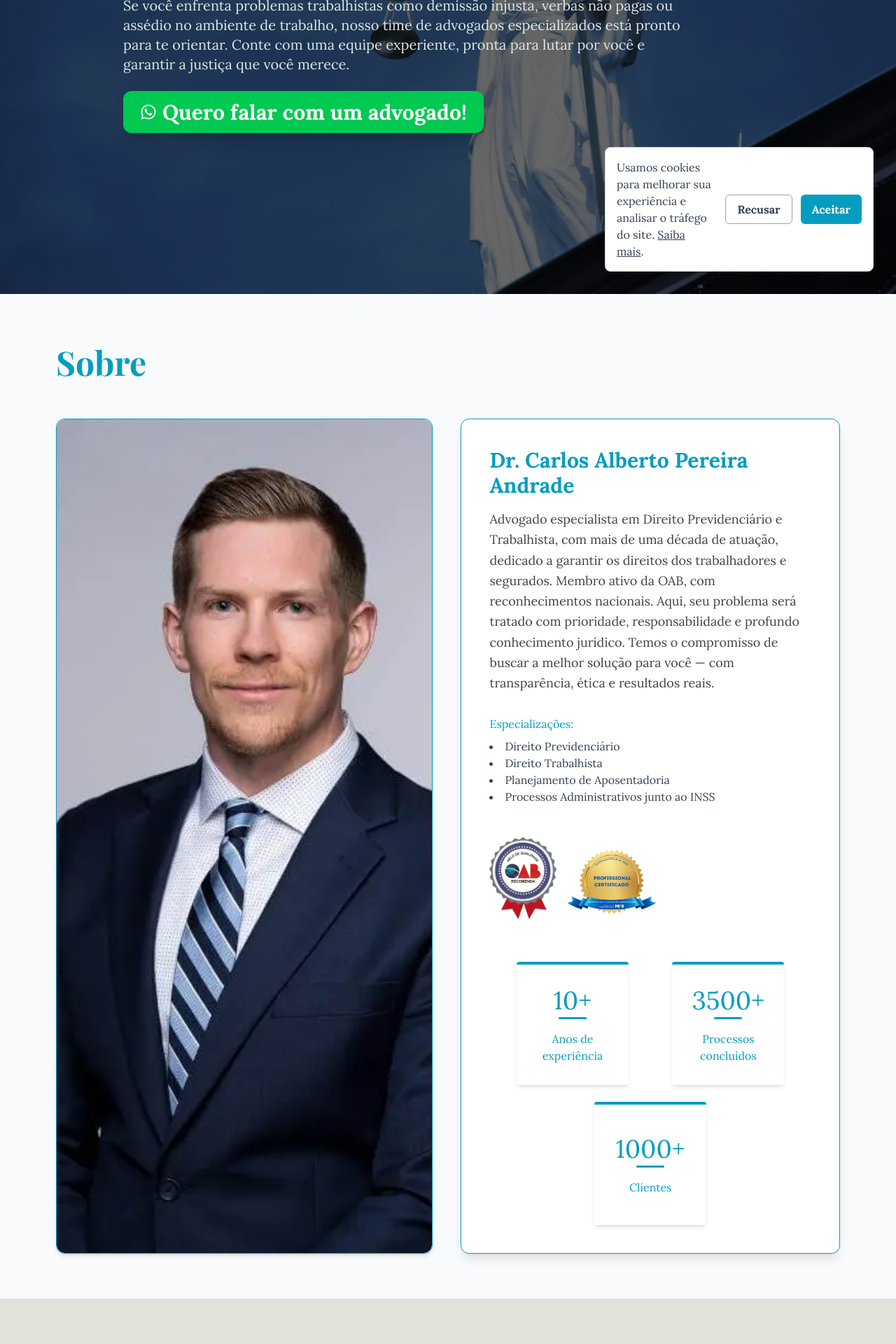
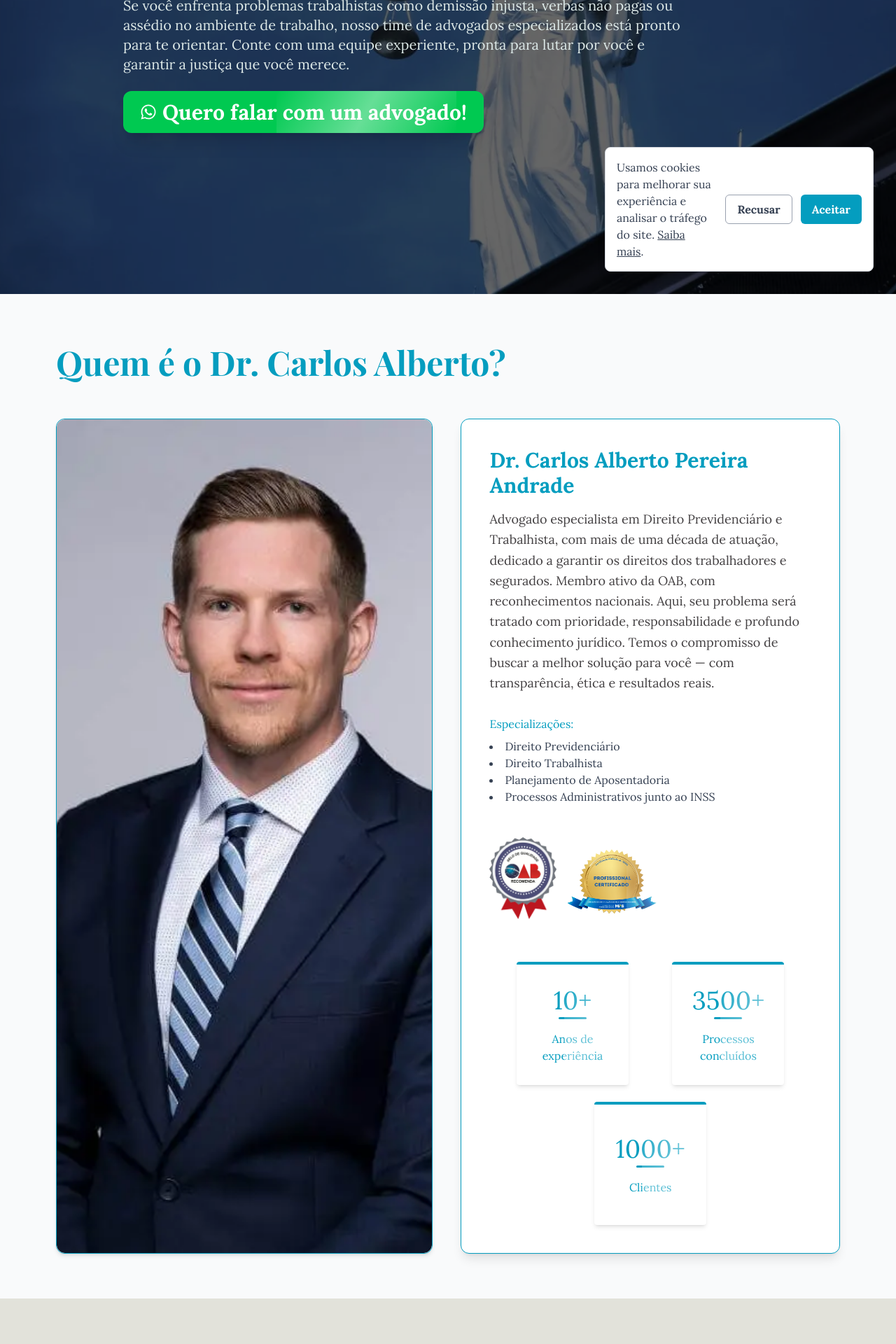
Before and after one commit to emanuelbrits/capa, a Next.js app: page / in a window 1280 px wide. Shown: the part 380-2300 px from the top of the page at 70% size. Built offline with nearby package versions, Linux system fonts and the light colour scheme.

Commit message:
feat: Redesignes testimonials component

```diff
--- a/src/app/components/FAQ/FAQ.tsx
+++ b/src/app/components/FAQ/FAQ.tsx
@@ -91,9 +91,9 @@ export default function FAQ() {
           visible: { x: 0, opacity: 1 },
         }}
         transition={{ duration: 0.7, ease: "easeOut" }}
-        className="text-3xl md:text-5xl font-extrabold text-center pt-16 px-6 md:px-20 font-playfair text-[var(--blackPanther)]"
+        className="text-3xl md:text-5xl font-extrabold text-center pt-16 px-6 md:px-20 font-playfair text-[var(--oceanBlue)]"
       >
-        Dúvidas Frequentes <br /> <span className="text-4xl md:text-6xl"><span className="font-extralight">Respostas dos Nossos</span> Especialistas</span>
+        Dúvidas Frequentes <br /> <span className="text-4xl md:text-6xl"><span className="font-extralight text-[var(--blackPanther)]">Respostas dos Nossos</span> Especialistas</span>
       </motion.h2>
 
       <div className="px-4 py-16 md:py-20">
--- a/src/app/components/about/about.tsx
+++ b/src/app/components/about/about.tsx
@@ -35,7 +35,7 @@ export default function About() {
         transition={{ duration: 0.8, ease: "easeOut" }}
         className="text-3xl md:text-5xl font-extrabold font-playfair text-[var(--oceanBlue)] leading-snug mb-12"
       >
-        Sobre
+        Quem é o Dr. Carlos Alberto?
       </motion.h2>
 
       <motion.div
@@ -119,7 +119,7 @@ export default function About() {
             </div>
 
             {/* Selos */}
-            <div className="flex flex-wrap gap-4 mt-6">
+            <div className="flex flex-wrap gap-4 mt-6 shiny-icon">
               <Image
                 src="/Selo-OAB.webp"
                 alt="Selo OAB"
@@ -165,7 +165,7 @@ export default function About() {
                     },
                   }}
                   transition={{ duration: 0.7, delay: index * 0.2 }}
-                  className="group flex flex-col h-44 w-full sm:w-40 gap-3 border-t-4 border-[var(--oceanBlue)] justify-center text-center bg-white hover:bg-[var(--oceanBlue)] text-[var(--oceanBlue)] hover:text-white transition-colors duration-300 rounded shadow-md"
+                  className="group flex flex-col h-44 w-full sm:w-40 gap-3 border-t-4 border-[var(--oceanBlue)] justify-center text-center shiny-icon bg-white hover:bg-[var(--oceanBlue)] text-[var(--oceanBlue)] hover:text-white transition-colors duration-300 rounded shadow-md"
                 >
                   <div>
                     <p className="text-4xl">{item.value}</p>
--- a/src/app/components/testimonials/testimonials.tsx
+++ b/src/app/components/testimonials/testimonials.tsx
@@ -2,75 +2,14 @@
 
 import { motion, useAnimation } from "framer-motion";
 import { useInView } from "react-intersection-observer";
-import { Star } from "lucide-react";
+import { Scale } from "lucide-react";
 import { useEffect } from "react";
-import { FaQuoteLeft, FaQuoteRight } from "react-icons/fa6";
-
-const testimonials = [
-    {
-        name: "Ana Silva",
-        rating: 5,
-        text: "Excelente atendimento! Resolvi meu processo previdenciário com muita clareza e profissionalismo.",
-    },
-    {
-        name: "João Pereira",
-        rating: 5,
-        text: "Equipe muito competente e dedicada. Sempre me manteve informado sobre o andamento do meu caso.",
-    },
-    {
-        name: "Maria Oliveira",
-        rating: 5,
-        text: "Recomendo de olhos fechados! Profissionais atenciosos e eficazes.",
-    },
-    {
-        name: "Carlos Eduardo",
-        rating: 5,
-        text: "Muito satisfeito com o serviço. Responderam minhas dúvidas rapidamente e conseguiram um ótimo resultado.",
-    },
-];
-
-function StarRating({ rating }: { rating: number }) {
-    return (
-        <div className="flex justify-center space-x-1 text-[#FFD700]">
-            {[...Array(5)].map((_, i) => (
-                <Star
-                    key={i}
-                    size={20}
-                    fill={i < rating ? "currentColor" : "none"}
-                    stroke="currentColor"
-                />
-            ))}
-        </div>
-    );
-}
-
-const containerVariants = {
-    hidden: {},
-    visible: {
-        transition: {
-            staggerChildren: 0.2,
-        },
-    },
-};
-
-const cardVariants = {
-    hidden: {
-        opacity: 0,
-        y: 50,
-        filter: "blur(8px)",
-    },
-    visible: {
-        opacity: 1,
-        y: 0,
-        filter: "blur(0px)",
-    },
-};
 
 export default function Testimonials() {
-    const [ref, inView] = useInView({
+    const inView = useInView({
         threshold: 0.3,
         triggerOnce: false,
-        rootMargin: "900px 0px 100px 0px",
+        rootMargin: "500px 0px 100px 0px",
     });
 
     const controls = useAnimation();
@@ -83,55 +22,45 @@ export default function Testimonials() {
         }
     }, [inView, controls]);
 
+    useEffect(() => {
+        const script = document.createElement("script");
+        script.src = "https://apps.elfsight.com/p/platform.js";
+        script.defer = true;
+        document.body.appendChild(script);
+    }, []);
+
     return (
-        <div className="bg-white">
+        <div className="bg-white py-16 px-6 md:px-20">
             <motion.h2
-                ref={ref}
-                initial="hidden"
-                animate={controls}
-                variants={{
-                    hidden: {
-                        opacity: 0,
-                        x: -50,
-                    },
-                    visible: {
-                        opacity: 1,
-                        x: 0,
-                    },
-                }}
-                transition={{ duration: 0.8, ease: "easeOut" }}
-                className="text-3xl md:text-5xl font-extrabold pt-16 px-6 md:px-20 font-playfair text-[var(--oceanBlue)]"
+                initial={{ opacity: 0, x: -50 }}
+                whileInView={{ opacity: 1, x: 0 }}
+                transition={{ duration: 0.8 }}
+                className="text-3xl md:text-5xl font-normal font-playfair text-[var(--blackPanther)] mb-10"
             >
-                O que nossos clientes dizem
+                <div className="flex md:gap-8">
+                    <div className="flex flex-col gap-4">
+                        <div>
+                            <span className="font-bold text-[var(--oceanBlue)]">Escritório</span> bem avaliado
+                        </div>
+                        <div>
+                            Referência em <span className="font-bold text-[var(--oceanBlue)]">Direito</span>
+                        </div>
+                    </div>
+                    <div className="shiny-icon">
+                        <Scale className="w-[7rem] h-[7rem] text-[var(--blackPanther)]" />
+                    </div>
+                </div>
             </motion.h2>
 
             <motion.div
-                className="grid grid-cols-1 sm:grid-cols-2 gap-8 max-w-7xl mx-auto py-16 px-6 md:px-20"
-                initial="hidden"
-                animate={controls}
-                variants={containerVariants}
+                initial={{ opacity: 0, x: 50 }}
+                whileInView={{ opacity: 1, x: 0 }}
+                transition={{ duration: 0.8 }}
             >
-                {testimonials.map((item, index) => (
-                    <motion.div
-                        key={index}
-                        variants={cardVariants}
-                        transition={{ duration: 0.5 }}
-                        className="bg-[var(--tundraFrost)] border-1 border-[var(--oceanBlue)] rounded-xl shadow-lg p-6 flex flex-col justify-between text-[var(--blackPanther)] min-h-[300px]"
-                    >
-                        <div className="flex flex-col items-center gap-4">
-                            <StarRating rating={item.rating} />
-                            <div className="w-full flex justify-start text-xl">
-                                <FaQuoteLeft />
-                            </div>
-                            <p className="text-center text-base md:text-lg italic mt-2">{item.text}</p>
-                            <div className="w-full flex justify-end text-xl">
-                                <FaQuoteRight />
-                            </div>
-                        </div>
-
-                        <p className="font-semibold mt-6 text-center">{item.name}</p>
-                    </motion.div>
-                ))}
+                <div
+                    className="elfsight-app-576a9a9a-d193-45ea-996c-a57f06d14d5d"
+                    data-elfsight-app-lazy
+                ></div>
             </motion.div>
         </div>
     );
--- a/src/app/components/whatsappButton/whatsappButton.tsx
+++ b/src/app/components/whatsappButton/whatsappButton.tsx
@@ -36,7 +36,7 @@ export default function WhatsappButton() {
     <button
       ref={ref}
       onClick={handleClick}
-      className={`flex items-center justify-center gap-2 shadow-xl hover:shadow-4xl bg-green-500 hover:bg-green-600 text-white text-base sm:text-lg md:text-xl xl:text-3xl font-semibold px-6 py-3 rounded-xl transition-all duration-700 ease-out hover:scale-105 active:scale-95 cursor-pointer
+      className={`shiny-icon flex items-center justify-center gap-2 shadow-xl hover:shadow-4xl bg-green-500 hover:bg-green-600 text-white text-base sm:text-lg md:text-xl xl:text-3xl font-semibold px-6 py-3 rounded-xl transition-all duration-700 ease-out hover:scale-105 active:scale-95 cursor-pointer
         ${isVisible ? "opacity-100 translate-y-0" : "opacity-0 translate-y-10 blur-sm "}`}
     >
       <FaWhatsapp className="text-2xl" />
--- a/src/app/globals.css
+++ b/src/app/globals.css
@@ -32,3 +32,33 @@ html,
 body {
   overflow-x: hidden;
 }
+
+.shiny-icon {
+  position: relative;
+  overflow: hidden;
+}
+
+.shiny-icon::after {
+  content: '';
+  position: absolute;
+  top: 0;
+  left: -75%;
+  width: 50%;
+  height: 100%;
+  background: linear-gradient(
+    120deg,
+    rgba(255, 255, 255, 0) 0%,
+    rgba(255, 255, 255, 0.4) 50%,
+    rgba(255, 255, 255, 0) 100%
+  );
+  animation: shine 2s infinite;
+}
+
+@keyframes shine {
+  0% {
+    left: -75%;
+  }
+  100% {
+    left: 125%;
+  }
+}
```
Lines whose indentation alone changed are shown as unchanged.
